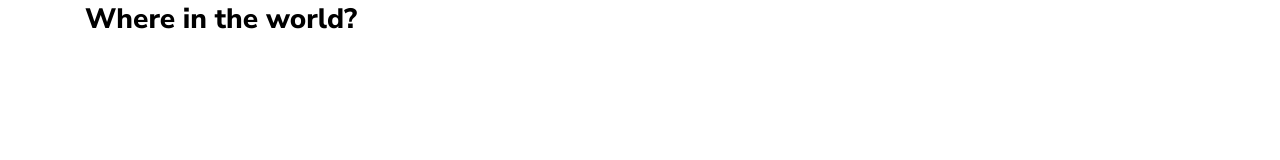
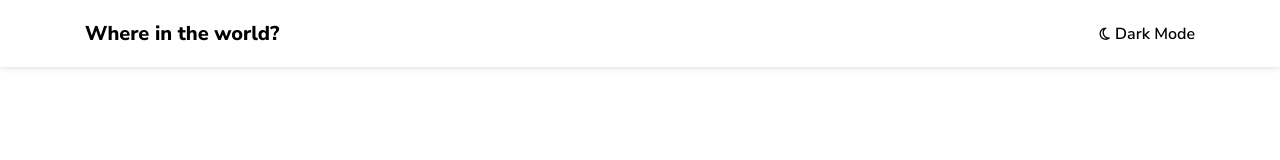
Before and after one commit to mhmd2991/Where-in-the-world, a plain HTML site: page index.html in a window 1280 px wide. Drawn offline with Linux system fonts and the light colour scheme.

Commit message:
finish header section

```diff
--- a/css/style.css
+++ b/css/style.css
@@ -68,3 +68,35 @@ body {
         width: 1320px
     }
 }
+
+/*Start Header*/
+header {
+    padding: 2rem 0;
+    background-color: var(--White);
+    box-shadow: 0rem -.5rem 1rem rgb(0 0 0 / .5);
+}
+
+header .container .row {
+    display: flex;
+    align-items: center;
+    justify-content: space-between;
+}
+
+header .container .row h1 {
+    font-size: 2rem;
+}
+
+header .container .row .dark__mode {
+    display: flex;
+    align-items: center;
+    gap: .5rem;
+    cursor: pointer;
+}
+
+header .container .row .dark__mode span {
+    text-transform: capitalize;
+    font-size: 1.6rem;
+    font-weight: 600;
+}
+
+/*End Header*/
--- a/index.html
+++ b/index.html
@@ -12,6 +12,10 @@
         <div class="container">
             <div class="row">
                 <h1>Where in the world?</h1>
+                <div class="dark__mode">
+                    <i class="fa-regular fa-moon"></i>
+                    <span>dark mode</span>
+                </div>
             </div>
         </div>
     </header>
```
